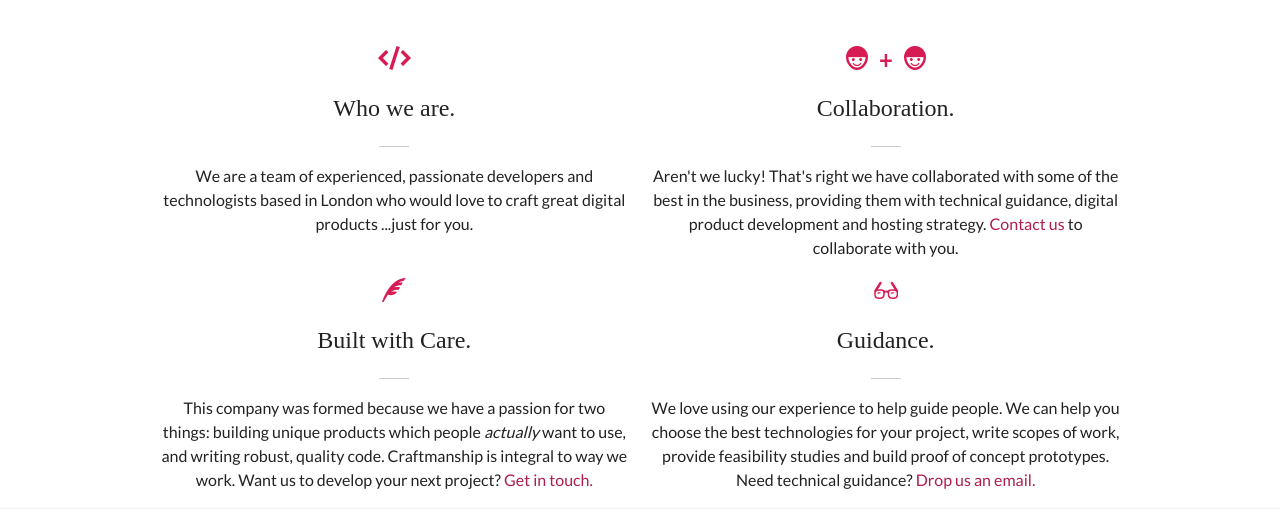
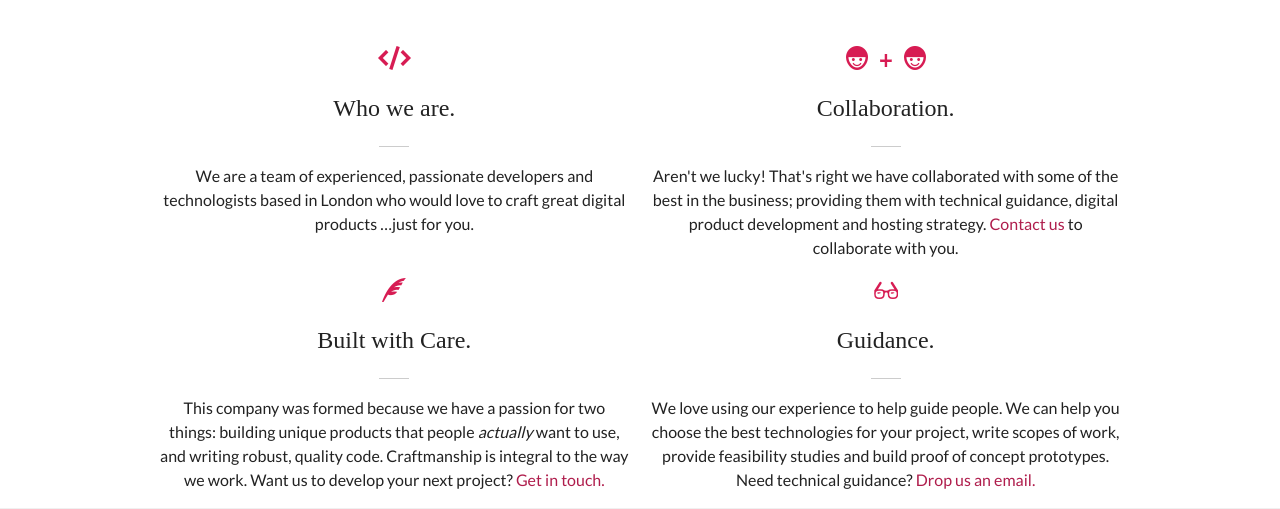
Before and after one commit to lostproperty/LostProperty.github.io, a Flask app: page / in a window 1280 px wide. Shown: the part 344-853 px from the top of the page. Run offline with Flask 2, Linux system fonts and the light colour scheme; some libraries are stand-ins or nearby versions; some web fonts are replaced.

Commit message:
Unicode ellipsis; typos

```diff
--- a/lostproperty/templates/index.html
+++ b/lostproperty/templates/index.html
@@ -17,7 +17,7 @@
             <h2>Who we are.</h2>
             <hr/>
             <p>
-                We are a team of experienced, passionate developers and technologists based in London who would love to craft great digital products ...just for you.
+                We are a team of experienced, passionate developers and technologists based in London who would love to craft great digital products …just for you.
             </p>
         </div>
 
@@ -26,7 +26,7 @@
             <h2>Collaboration.</h2>
             <hr/>
             <p>
-               Aren't we lucky! That's right we have collaborated with some of the best in the business, providing them with technical guidance, digital product development and hosting strategy. <a target="_blank" href="mailto:hello@lostpropertyhq.com?subject=I%20want%20to%20collaborate%20with%20Lost%20Property">Contact us</a> to collaborate with you.
+               Aren't we lucky! That's right we have collaborated with some of the best in the business; providing them with technical guidance, digital product development and hosting strategy. <a target="_blank" href="mailto:hello@lostpropertyhq.com?subject=I%20want%20to%20collaborate%20with%20Lost%20Property">Contact us</a> to collaborate with you.
             </p>
         </div>
 
@@ -34,7 +34,7 @@
              <img src='static/images/quill.png' alt='craftmanship icon'>
             <h2>Built with Care.</h2>
             <hr/>
-            <p>This company was formed because we have a passion for two things: building unique products which people <em>actually</em> want to use, and writing robust, quality code. Craftmanship is integral to way we work. Want us to develop your next project? <a target="_blank" href="mailto:hello@lostpropertyhq.com?subject=I'm%20interested%20in%20development">Get in touch.</a></p>
+            <p>This company was formed because we have a passion for two things: building unique products that people <em>actually</em> want to use, and writing robust, quality code. Craftmanship is integral to the way we work. Want us to develop your next project? <a target="_blank" href="mailto:hello@lostpropertyhq.com?subject=I'm%20interested%20in%20development">Get in touch.</a></p>
         </div>
 
         <div class='guidance'>
```
